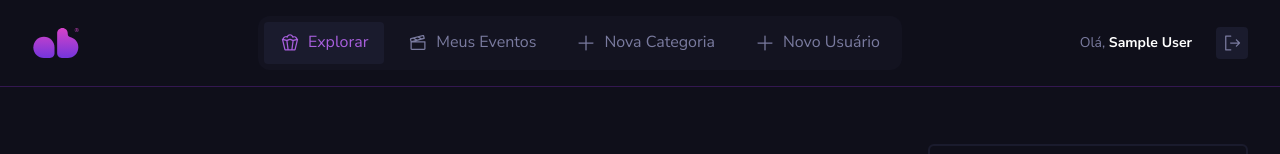
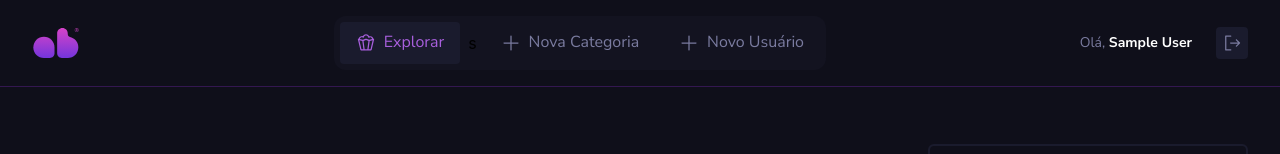
Before and after one commit to Edu-2de/fullstack-work-node, a React (Vite) app in the folder eventpass-web/: page / in a window 1280 px wide. Shown: the top 154 px of the page. Built offline with nearby package versions, Linux system fonts and the light colour scheme; no server answers; sample sign-in values are in the browser's storage; a web font is replaced by a local one.

Commit message:
refactor: change my-eventes button visibility

```diff
--- a/eventpass-web/src/components/header.tsx
+++ b/eventpass-web/src/components/header.tsx
@@ -45,12 +45,12 @@ export default function Header() {
                             <MenuItem to="/my-events" icon={FilmIcon}>
                                 Meus Tickets
                             </MenuItem>
-                        ) : (
+                        ) : canCreateEvent && (
                             <MenuItem to="/my-events" icon={FilmIcon}>
                                 Meus Eventos
                             </MenuItem>
                         )}
-
+s
                         {canCreateEvent && (
                             <MenuItem to="/create-event" icon={PulsIcon}>
                                 Novo Evento
```
